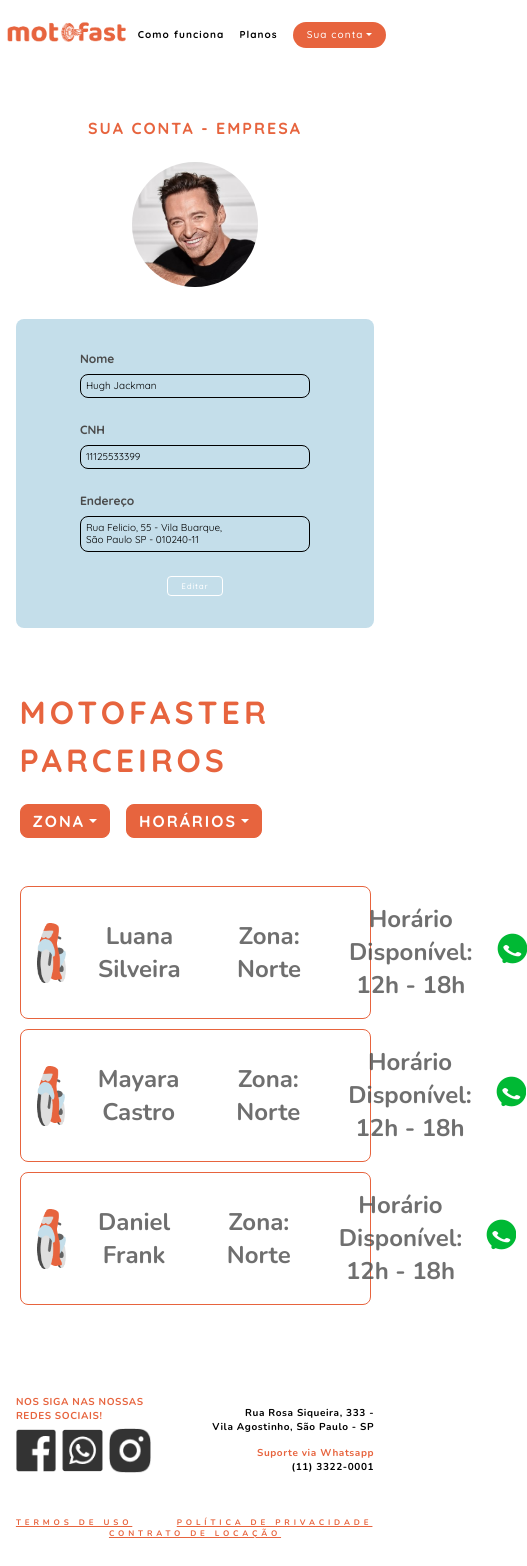
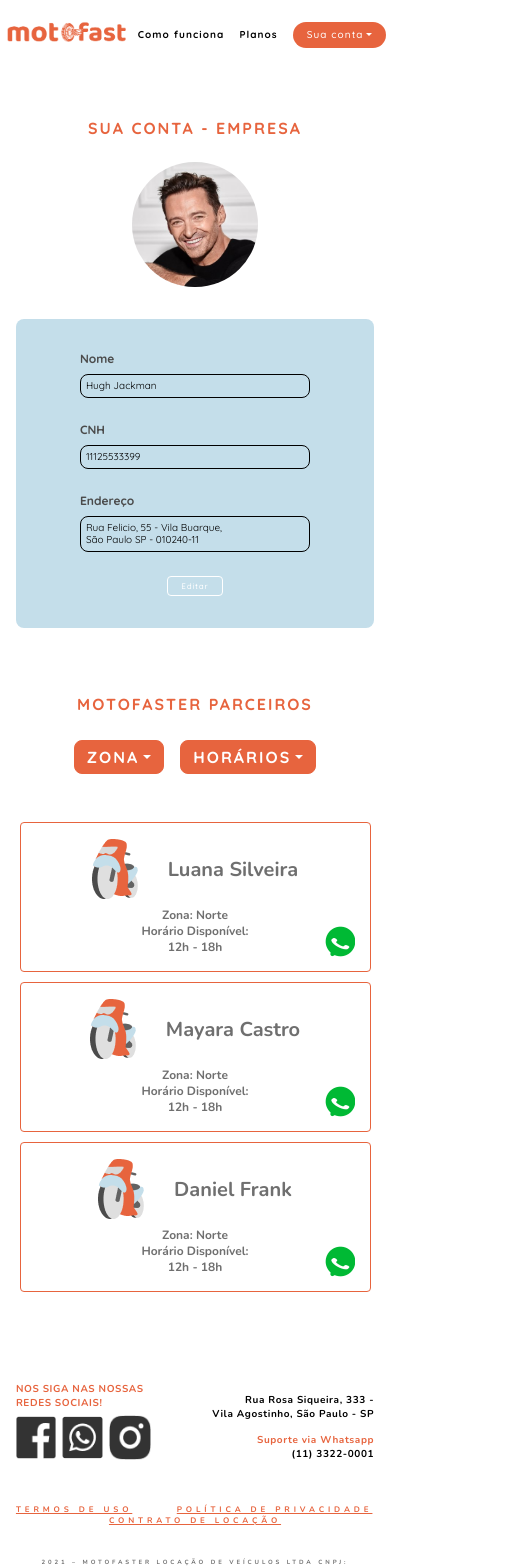
Before and after one commit to cordeirolucas42/gamaxp-motofast, a Next.js app: page /empresa in a window 390 px wide. Shown: the top 1566 px of the page, 527 px wide, since content can reach past the window. Built offline with nearby package versions, Linux system fonts and the light colour scheme.

Commit message:
Torna Parceiros e Empresa responsivos

```diff
--- a/components/parceiros.js
+++ b/components/parceiros.js
@@ -34,8 +34,8 @@ export default function Parceiros() {
 
     return (
         <div className={styles.parceiros}>
-            <h2 className={styles.titulo}>MOTOFASTER</h2>
-            <h2 className={styles.titulo}>PARCEIROS</h2>
+            <p><span className={styles.titulo}>MOTOFASTER </span>
+            <span className={styles.titulo}>PARCEIROS</span></p>
 
             <div className={styles.botoes}>
                 <DropdownButton id={styles.zona} title="Zona">
@@ -63,7 +63,7 @@ export default function Parceiros() {
                             Zona: {parceiro.zona}
                         </span>
                         <span className={styles.parceiroTexto}>
-                            Horário Disponível: {parceiro.horario}
+                            Horário Disponível: <span>{parceiro.horario}</span>
                         </span>
                         <a href="#">
                             <Image layout="fixed" width={30} height={34} src={wpp} alt="logo do whatsapp"/>
--- a/styles/Empresa.module.css
+++ b/styles/Empresa.module.css
@@ -13,8 +13,12 @@
     width: 90%;
 }
 
-.parceiros .titulo:nth-child(2) {
-    margin-bottom: 24px;
+.parceiros > p {
+    margin-bottom: 1.5em;
+}
+
+.parceiros > p > span:nth-child(2) {
+    display: block;
 }
 
 .titulo {
@@ -25,13 +29,16 @@
     line-height: 40px;
     letter-spacing: 0.125em;
     text-transform: uppercase;
-
     color: #E7643E;
 }
 
 .botoes {
     display: flex;
-    margin-bottom: 48px;
+    margin-bottom: 3em;
+}
+
+#zona {
+    margin-right: 16px;
 }
 
 #zona, #turno {
@@ -40,8 +47,6 @@
     box-sizing: border-box;
     border-radius: 8px;
     box-shadow: none;
-
-    margin-right: 16px;
 
     font-family: Quicksand;
     font-style: normal;
@@ -90,3 +95,69 @@
 
     margin: 0 1em;
 }
+
+@media (max-width: 1280px) {
+    .parceiros {
+        display: flex;
+        flex-direction: column;
+        align-items: stretch;
+    }
+
+    .titulo {
+        font-size: 16px;
+        line-height: 20px;
+    }
+
+    .botoes {
+        justify-content: center;
+    }
+
+    .parceiros > p {
+        text-align: center;
+    }
+
+    .parceiros > p > span:nth-child(2) {
+        display: inline;
+    }
+
+    .parceiro {
+        border-radius: 4px;
+        flex-flow: column nowrap;
+        position: relative;
+    }
+
+    .parceiroInfos {
+        flex-flow: column nowrap;
+    }
+
+    .parceiroTexto {
+        font-size: 12px;
+        line-height: 16px;
+        margin: 0;
+    }
+
+    .parceiroTexto > span {
+        display: block;
+    }
+
+    .parceiroNome {
+        margin-bottom: 0.5em;
+    }
+
+    .parceiroNome > .parceiroTexto {
+        font-size: 20px;
+        line-height: 27px;
+        margin-left: 1.5em;
+    }
+
+    .parceiroInfos {
+        display: flex;
+        align-items: center;
+    }
+
+    .parceiroInfos > a {
+        position: absolute;
+        right: 15px;
+        bottom: 5px;
+    }
+}
```
